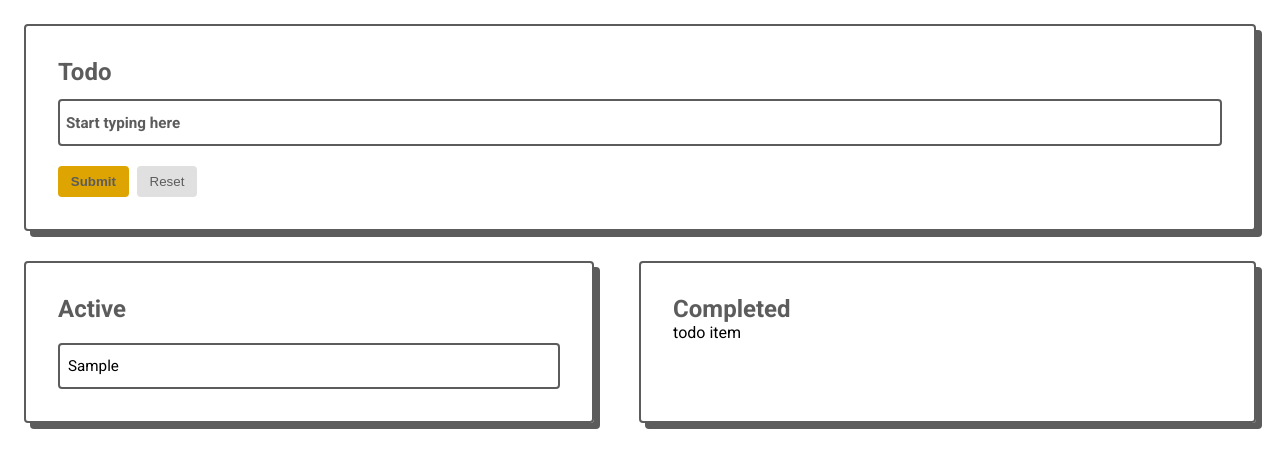
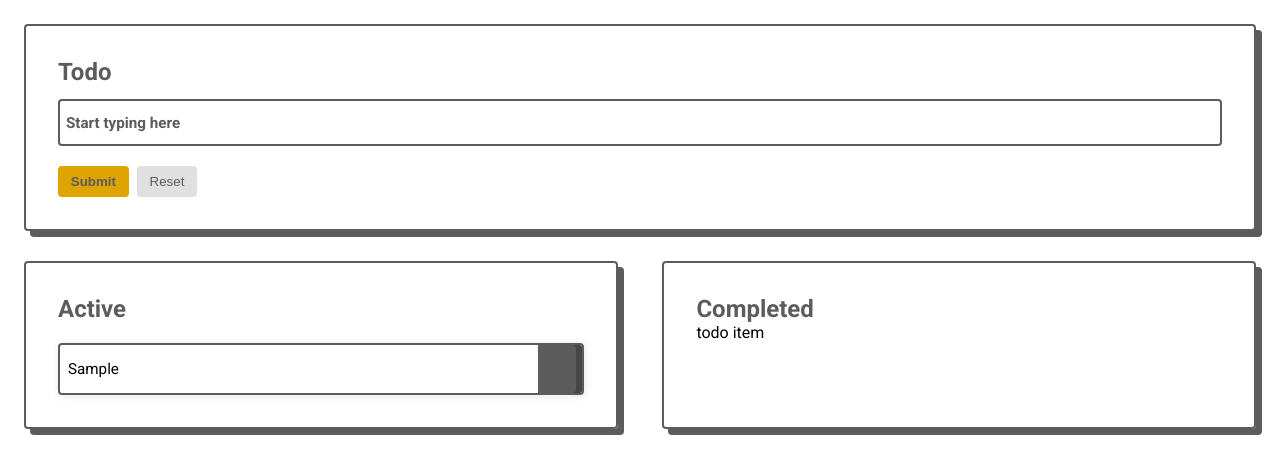
Before and after one commit to Jisan-mia/tiny-ts, a React (Create React App) app: page / in a window 1280 px wide. Both pictures are taken after typing "Sample" into the empty fields and a click on the button "Submit". Shown: the top 474 px of the page. Built offline with nearby package versions, Linux system fonts and the light colour scheme; the HTML template or start-up script is replaced by a standard one.

Commit message:
grabbing doe

```diff
--- a/src/App.tsx
+++ b/src/App.tsx
@@ -1,4 +1,3 @@
-import React, {useState} from 'react';
 import './App.scss';
 import TodoApp from './components/Todo/TodoApp';
 
--- a/src/components/Todo/TodoApp.tsx
+++ b/src/components/Todo/TodoApp.tsx
@@ -26,7 +26,7 @@ function TodoApp() {
   return (
     <>
       <TodoInput todo={todo} setTodo={setTodo} handleSubmitTodo={handleSubmitTodo}/>
-      <Todos todos={todos} />
+      <Todos todos={todos} setTodos={setTodos}/>
     </>
   );
 }
--- a/src/components/Todo/TodoItem.module.scss
+++ b/src/components/Todo/TodoItem.module.scss
@@ -1,13 +1,49 @@
-li.todo__item {
-  padding: calc(0.5rem * 1.5) 0.5rem;
+.todo__item {
 
   margin-top: calc(2.5 * 0.5rem);
   border: 2px solid #5c5c5c;
   border-radius: 4px;
   font-size: 0.95rem;
-  cursor:grab;
 
-  &:active {
-    cursor: grabbing;
+  // margin-top: 10px;
+
+  background-color: #fff;
+  box-shadow: 1px 1px 8px rgb(0 0 0 / 10%);
+  display: grid;
+  grid-template-rows: 48px;
+  align-items: center;
+  grid-template-columns: repeat(12, 1fr);
+  overflow: hidden;
+  // grid-template-areas: "alias-todo alias-todo alias-todo alias-todo alias-todo alias-todo alias-todo alias-todo alias-todo alias-dragger alias-dragger";
+
+  // &:active {
+  //   cursor: grabbing;
+  // }
+
+
+  .todo__text {
+    padding: calc(0.5rem * 1.5) 0.5rem;
+    display: flex;
+    align-items: center;
+    height: 100%;
+    width: 100%;
+    // grid-area: alias-todo;
+    grid-column: 1 / 12;
+  }
+
+  .actions {
+    // grid-area: alias-dragger;
+    height: 100%;
+    width: 87%;
+    box-shadow: 8px 0 0 0 #464646;
+    background: #5c5c5c;
+    border-radius: 0 4px 4px 0;
+    cursor: grab;
+    grid-column: 12 / -1;
+
+
+    &:active {
+      cursor: grabbing;
+    }
   }
 }
--- a/src/components/Todo/TodoItem.tsx
+++ b/src/components/Todo/TodoItem.tsx
@@ -2,14 +2,23 @@ import React from 'react'
 import { Todo } from '../types'
 import styles from './TodoItem.module.scss'
 
-interface IProps {
-  todo: Todo
+type IProps = {
+  todo: Todo,
+  todos: Todo[],
+  setTodos: React.Dispatch<React.SetStateAction<Todo[]>>
 }
 
-const TodoItem:React.FC<IProps> = ({todo}) => {
+const TodoItem:React.FC<IProps> = ({todo, todos, setTodos}) => {
   return (
     <>
-      <li className={styles.todo__item} >{todo.todo}</li>
+      <li className={styles.todo__item} >
+        <div className={styles.todo__text}>{todo.todo}</div>
+
+        <div className={styles.actions}>
+          {/* <input type="checkbox" checked={todo.isDone} name="" id="" /> */}
+        </div>
+
+      </li>
     </>
   )
 }
--- a/src/components/Todo/Todos.module.scss
+++ b/src/components/Todo/Todos.module.scss
@@ -3,8 +3,11 @@
   display: flex;
   gap: 2.8rem;
 
+  display: grid;
+  grid-template-columns: repeat(auto-fit, minmax(310px, 1fr));
+
   .active__todo, .completed__todo {
-    flex-grow: 1;
+    // flex-grow: 1;
     padding: calc(4 * 0.5rem);
     border: 2px solid #5c5c5c;
     border-radius: 4px;
--- a/src/components/Todo/Todos.tsx
+++ b/src/components/Todo/Todos.tsx
@@ -4,10 +4,11 @@ import TodoItem from './TodoItem'
 import styles from './Todos.module.scss'
 
 interface IProps {
-  todos: Todo[]
+  todos: Todo[],
+  setTodos: React.Dispatch<React.SetStateAction<Todo[]>>
 }
 
-const Todos:React.FC<IProps> = ({todos}) => {
+const Todos:React.FC<IProps> = ({todos, setTodos}) => {
   return (
     <div className={styles.todo__container}>
       <div className={styles.active__todo}>
@@ -15,9 +16,9 @@ const Todos:React.FC<IProps> = ({todos}) => {
 
         <ul className={styles.todos}>
           {
-            todos && todos.map((todo) => (
-             <TodoItem key={todo.id} todo={todo} />
-            ))
+            todos.length ? todos.map((todo) => (
+             <TodoItem key={todo.id} todo={todo} todos={todos} setTodos={setTodos}/>
+            )) : ''
           }
 
         </ul>
```
